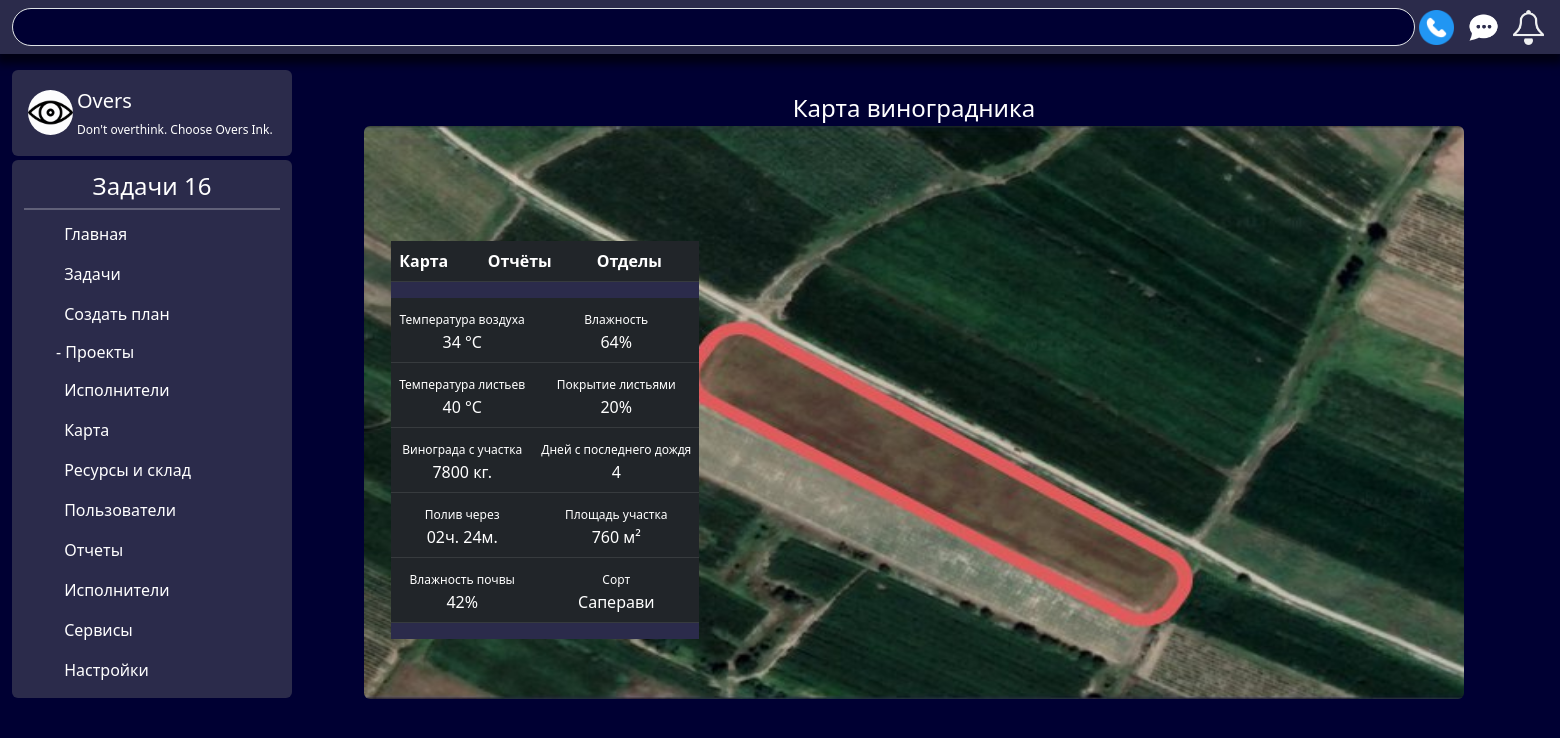
After one commit to Polodashvili-Iosif/overs, a Django app: template overs/templates/pages/map.html in a window 1560 px wide. The commit adds this page. Shown: the top 738 px of the page. Run offline with Django 4.2, Linux system fonts and the light colour scheme; the template is opened without the code that fills it, so the values that code supplies are empty.

```diff
--- a/overs/pages/urls.py
+++ b/overs/pages/urls.py
@@ -9,4 +9,5 @@ urlpatterns = [
     path('tasks/', views.tasks, name='tasks'),
     path('plan/', views.plan, name='plan'),
     path('my_plan/', views.my_plan, name='my_plan'),
+    path('map/', views.map, name='map'),
 ]
--- a/overs/pages/views.py
+++ b/overs/pages/views.py
@@ -16,5 +16,10 @@ def tasks(request):
 def plan(request):
     return render(request, 'pages/plan.html')
 
+
 def my_plan(request):
     return render(request, 'pages/my_plan.html')
+
+
+def map(request):
+    return render(request, 'pages/map.html')
--- a/overs/static/css/style.css
+++ b/overs/static/css/style.css
@@ -188,3 +188,29 @@
     font-size: 14px;
     background: #0097EC;
 }
+
+.map_block {
+    width: 1220px;
+    height: 625px;
+}
+
+.map_image {
+    height: 573px;
+    width: 1100px;
+}
+
+.map_info {
+    top: 20%;
+    left: 6%;
+}
+
+.map_info_small {
+    font-size: 12px;
+}
+
+.map_a {
+    width: 43%;
+    height: 60%;
+    left: 31%;
+    top: 30%;
+}
--- a/overs/templates/includes/sidebar.html
+++ b/overs/templates/includes/sidebar.html
@@ -58,9 +58,9 @@
           </a>
         </li>
         <li>
-          <a href="#" class="nav-link text-white">
+          <a href="{% url 'map' %}" class="nav-link text-white {% if view_name  == 'map' %}active{% endif %}">
             <svg class="bi pe-none me-2" width="16" height="16"><use xlink:href="#people-circle"></use></svg>
-            Департаменты
+            Карта
           </a>
         </li>
         <li>
--- /dev/null
+++ b/overs/templates/pages/map.html
@@ -0,0 +1,105 @@
+{% extends 'base.html' %}
+{% load static %}
+
+{% block title %}
+  Карта виноградника
+{% endblock %}
+
+{% block content_center %}
+{% endblock %}
+
+{% block content_right %}
+  <div class="text-white map_block rounded m-1 p-3">
+    <div class="text-center">
+      <span class="fs-4">
+        Карта виноградника
+      </span>
+    </div>
+    <div class="position-relative">
+      <img src="{% static 'img/tasks_map.jpg' %}" class="rounded mx-auto d-block map_image">
+      <div class="position-absolute w-10 h-10 interface_background map_info">
+        <table class="table table-dark table-hover">
+          <thead>
+            <tr>
+              <th scope="col">Карта</th>
+              <th scope="col">Отчёты</th>
+              <th scope="col">Отделы</th>
+            </tr>
+          </thead>
+        </table>
+        <table class="table table-dark table-hover text-center">
+          <tbody>
+            <tr>
+              <td>
+                <span class="map_info_small">
+                  Температура воздуха
+                </span><br>
+                34 °C
+              </td>
+              <td>
+                <span class="map_info_small">
+                  Влажность
+                </span>
+                <br>64%
+              </td>
+            </tr>
+            <tr>
+              <td>
+                <span class="map_info_small">
+                  Температура листьев
+                </span>
+                <br>40 °C
+              </td>
+              <td>
+                <span class="map_info_small">
+                  Покрытие листьями
+                </span>
+                <br>20%
+              </td>
+            </tr>
+            <tr>
+              <td>
+                <span class="map_info_small">
+                  Винограда с участка
+                </span>
+                <br>7800 кг.</td>
+              <td>
+                <span class="map_info_small">
+                  Дней с последнего дождя
+                </span>
+                <br>4</td>
+            </tr>
+            <tr>
+              <td>
+                <span class="map_info_small">
+                  Полив через
+                </span>
+                <br>02ч. 24м.</td>
+              <td>
+                <span class="map_info_small">
+                  Площадь участка
+                </span>
+                <br>760 м²</td>
+            </tr>
+            <tr>
+              <td>
+                <span class="map_info_small">
+                  Влажность почвы
+                </span>
+                <br>42%</td>
+              <td>
+                <span class="map_info_small">
+                  Сорт
+                </span>
+                <br>Саперави</td>
+            </tr>
+          </tbody>
+        </table>
+      </div>
+      <a href="#">
+        <div class="position-absolute map_a">
+        </div>
+      </a>
+      </div>
+  </div>
+{% endblock %}
--- a/overs/templates/pages/my_plan.html
+++ b/overs/templates/pages/my_plan.html
@@ -2,7 +2,7 @@
 {% load static %}
 
 {% block title %}
-  План
+  Ваш план
 {% endblock %}
 
 {% block content_center %}
```
